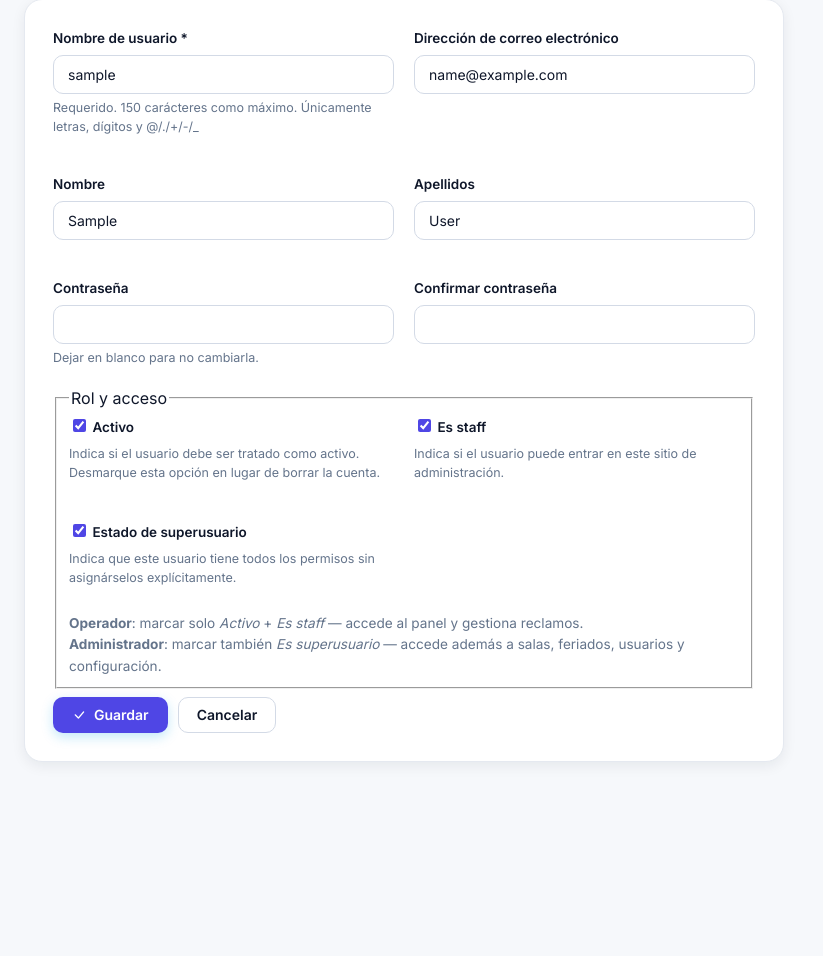
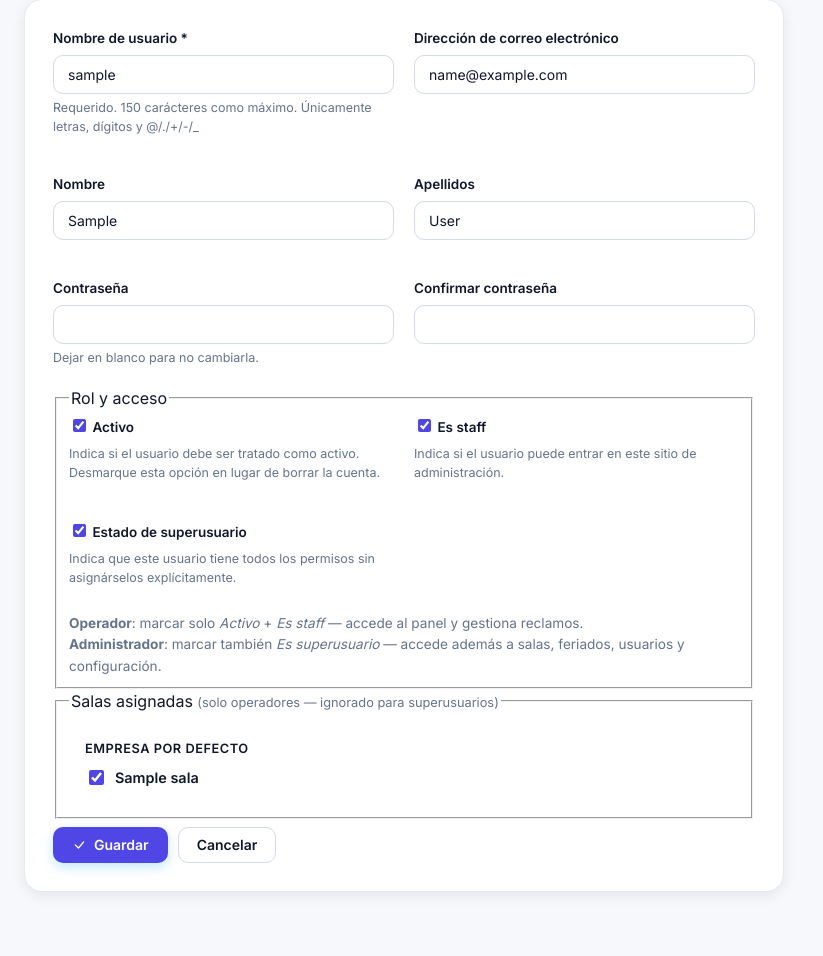
Before and after one commit to tanacorp/reclamos, a Django app: page /panel/usuarios/1/ in a window 1280 px wide. Shown: the part 173-1129 px from the top of the page, without its empty margins (0-823 px from the left). Before the commit the page ends 935 px from the top, so only its background shows below. Run offline with Django 5.2, Linux system fonts and the light colour scheme; a user stored in the database is signed in; data comes from the database, SQL or seed files in the repository; tables that the repository leaves empty hold one stand-in row (values such as "Sample post").

Commit message:
Vincular empresa con usuario

```diff
--- a/reclamaciones/templates/reclamaciones/config/usuario_form.html
+++ b/reclamaciones/templates/reclamaciones/config/usuario_form.html
@@ -30,6 +30,27 @@
       <strong>Administrador</strong>: marcar también <em>Es superusuario</em> — accede además a salas, feriados, usuarios y configuración.
     </p>
   </fieldset>
+  {% if grupos_salas %}
+  <fieldset class="form-section">
+    <legend>Salas asignadas <span class="text-muted" style="font-size:.8rem;font-weight:400">(solo operadores — ignorado para superusuarios)</span></legend>
+    {% if form.salas.errors %}<p class="field-error">{{ form.salas.errors }}</p>{% endif %}
+    <div class="salas-grupos">
+      {% for empresa, salas in grupos_salas %}
+      <div class="salas-grupo">
+        <p class="salas-grupo__titulo">{{ empresa.nombre_comercial }}</p>
+        <div class="salas-grupo__items">
+          {% for sala, checked in salas %}
+          <label class="check-label">
+            <input type="checkbox" name="salas" value="{{ sala.pk }}"{% if checked %} checked{% endif %}>
+            {{ sala.nombre }}
+          </label>
+          {% endfor %}
+        </div>
+      </div>
+      {% endfor %}
+    </div>
+  </fieldset>
+  {% endif %}
   <div class="form-actions">
     <button class="btn btn--primary" type="submit"><i class="bi bi-check-lg"></i> Guardar</button>
     <a href="{% url 'reclamaciones:usuarios' %}" class="btn btn--outline">Cancelar</a>
--- a/reclamaciones/views.py
+++ b/reclamaciones/views.py
@@ -514,13 +514,32 @@ class FeriadoEliminarView(AdminRequiredMixin, View):
 
 # ---------------------------------------------------------------- Usuarios
 
+def _ctx_usuario(form, obj=None):
+    empresas = Empresa.objects.prefetch_related("salas").order_by("nombre_comercial")
+    salas_seleccionadas = set(form.fields["salas"].initial or [])
+    if hasattr(form, "cleaned_data"):
+        salas_seleccionadas = {s.pk for s in form.cleaned_data.get("salas", [])}
+    elif form.data:
+        salas_seleccionadas = {int(pk) for pk in form.data.getlist("salas") if pk.isdigit()}
+    grupos = [
+        (emp, [(s, s.pk in salas_seleccionadas) for s in emp.salas.filter(activa=True)])
+        for emp in empresas
+        if emp.salas.filter(activa=True).exists()
+    ]
+    return {"form": form, "obj": obj, "grupos_salas": grupos}
+
+
 class UsuariosView(AdminRequiredMixin, View):
     def get(self, request, pk=None):
         User = get_user_model()
         if pk:
             usuario = get_object_or_404(User, pk=pk)
-            return render(request, "reclamaciones/config/usuario_form.html",
-                          {"form": UsuarioForm(instance=usuario), "obj": usuario})
+            form = UsuarioForm(instance=usuario)
+            # Preseleccionar salas actuales
+            form.fields["salas"].initial = set(
+                OperadorSala.objects.filter(usuario=usuario).values_list("sala_id", flat=True)
+            )
+            return render(request, "reclamaciones/config/usuario_form.html", _ctx_usuario(form, usuario))
         return render(request, "reclamaciones/config/usuarios.html",
                       {"items": User.objects.order_by("username")})
 
@@ -533,12 +552,12 @@ class UsuariosView(AdminRequiredMixin, View):
             messages.success(request, "Usuario guardado correctamente.")
             return redirect("reclamaciones:usuarios")
         return render(request, "reclamaciones/config/usuario_form.html",
-                      {"form": form, "obj": usuario}, status=400)
+                      _ctx_usuario(form, usuario), status=400)
 
 
 class UsuarioNuevoView(AdminRequiredMixin, View):
     def get(self, request):
-        return render(request, "reclamaciones/config/usuario_form.html", {"form": UsuarioForm()})
+        return render(request, "reclamaciones/config/usuario_form.html", _ctx_usuario(UsuarioForm()))
 
     def post(self, request):
         form = UsuarioForm(request.POST)
@@ -546,7 +565,7 @@ class UsuarioNuevoView(AdminRequiredMixin, View):
             form.save()
             messages.success(request, "Usuario creado correctamente.")
             return redirect("reclamaciones:usuarios")
-        return render(request, "reclamaciones/config/usuario_form.html", {"form": form}, status=400)
+        return render(request, "reclamaciones/config/usuario_form.html", _ctx_usuario(form), status=400)
 
 
 class UsuarioEliminarView(AdminRequiredMixin, View):
--- a/static/css/panel.css
+++ b/static/css/panel.css
@@ -619,3 +619,11 @@ a.stat-card:hover { box-shadow: var(--shadow); transform: translateY(-2px); bord
   .stat-card__value { font-size: 26px; }
   .page-header { flex-direction: column; }
 }
+
+/* Salas agrupadas por empresa en formulario de usuario */
+.salas-grupos { display: flex; flex-wrap: wrap; gap: 1rem; margin-top: .5rem; }
+.salas-grupo { border: 1px solid var(--border); border-radius: 6px; padding: .75rem 1rem; min-width: 200px; flex: 1 1 200px; }
+.salas-grupo__titulo { font-weight: 600; font-size: .8rem; text-transform: uppercase; letter-spacing: .04em; color: var(--text-muted); margin: 0 0 .5rem; }
+.salas-grupo__items { display: flex; flex-direction: column; gap: .35rem; }
+.check-label { display: flex; align-items: center; gap: .5rem; font-size: .9rem; cursor: pointer; }
+.check-label input[type=checkbox] { width: 15px; height: 15px; cursor: pointer; }
```
